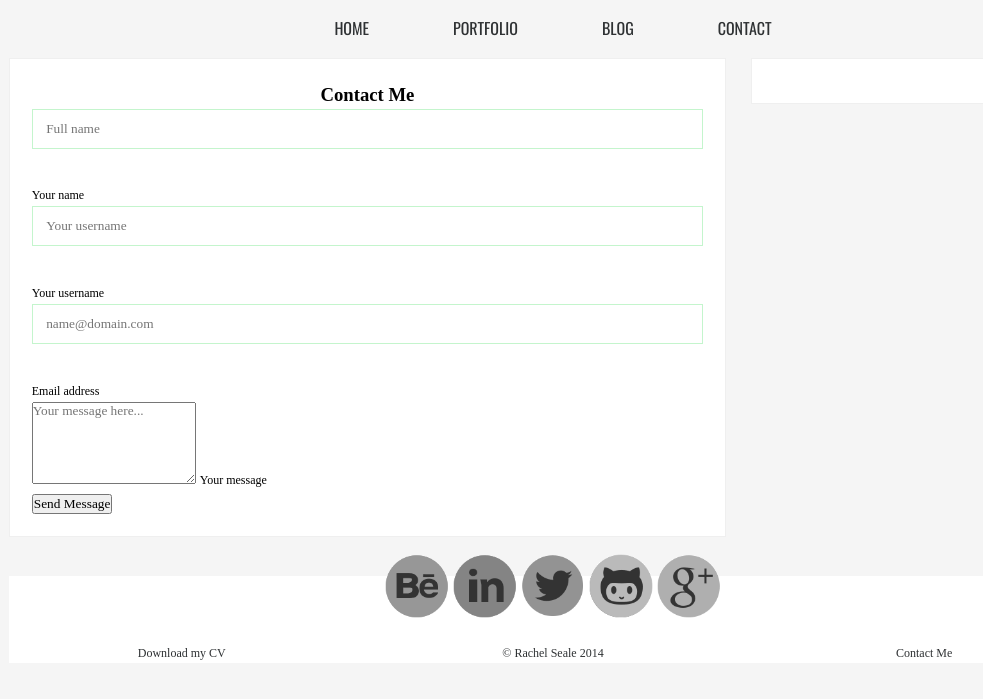
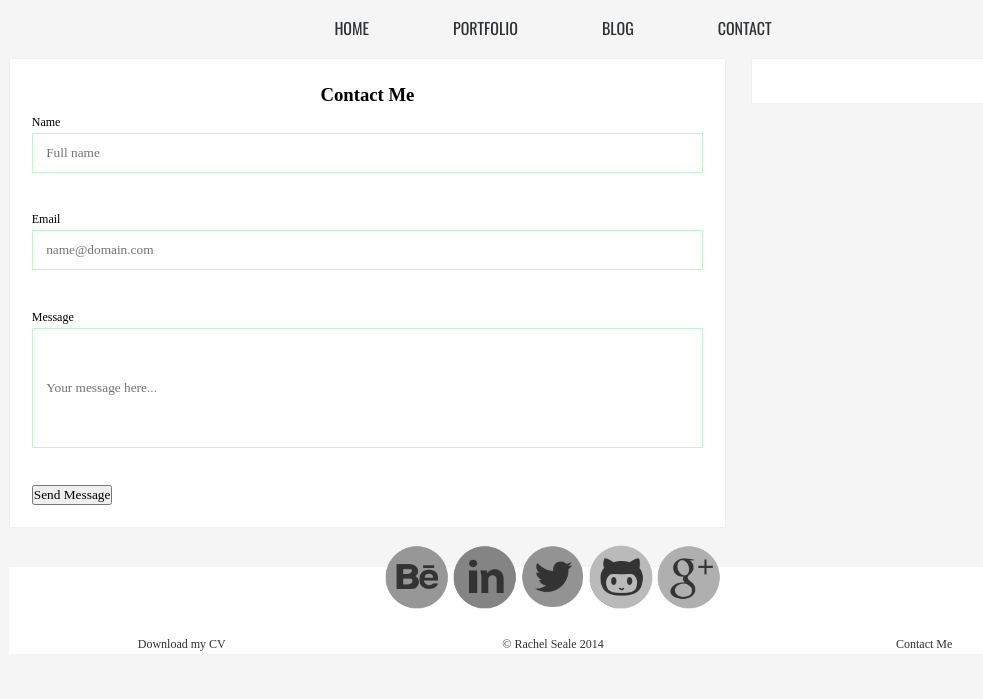
Before and after one commit to RachelSeale/rsealePortfolio, a Jekyll site: the page built from contact.html, in a window 1280 px wide. Shown: the top 699 px of the page, without its empty margins (87-1070 px from the left). Built offline with Jekyll 4.4.1, drawn with Linux system fonts in a browser that asks for light colours; nearby versions of some CDN libraries; Markdown is read by kramdown in place of the engine named in the settings.

Commit message:
php tryout2

```diff
--- a/contact.html
+++ b/contact.html
@@ -11,18 +11,13 @@ class: home
 			     <h1>Contact Me</h1>
 					   <form name="contact" method="post" action="mailer.php">
 					    <ul class="form-fields">
-					     <li>
+
+					      <label for="full-name">Name</label>
 					      <input type="text" name="name" id="full-name" class="field" placeholder="Full name" required />
-					      <label for="full-name">Your name</label>
-					     <li class="honey">
-					      <input type="text" name="username" id="username" class="username" placeholder="Your username" />
-					      <label for="full-name">Your username</label>
-					     <li>
+					      <label for="email-address">Email</label>
 					      <input type="email" name="email" id="email-address" class="field" placeholder="name@domain.com" required />
-					      <label for="email-address">Email address</label>
-					     <li>
-					      <textarea name="message" id="contact-message" rows="5" class="field multiline" placeholder="Your message here..." required /></textarea>
-					      <label for="contact-message">Your message</label>
+					      <label for="message">Message</label>
+					      <input name="message" class="message" id="contact-message" rows="5" class="field multiline" placeholder="Your message here..." required /></input>
 					    </ul>
 					    <button type="submit" class="button">Send Message</button>
 					   </form>
```
Also changed, not shown: 1 other file.
